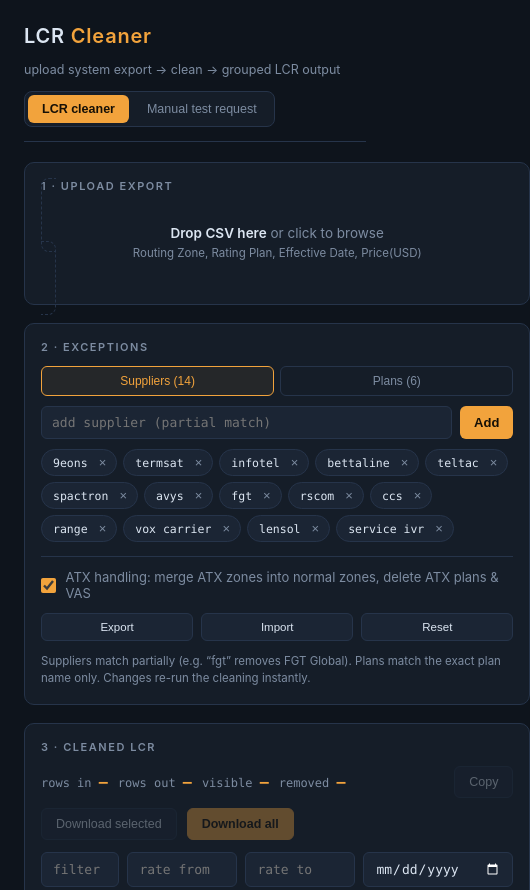
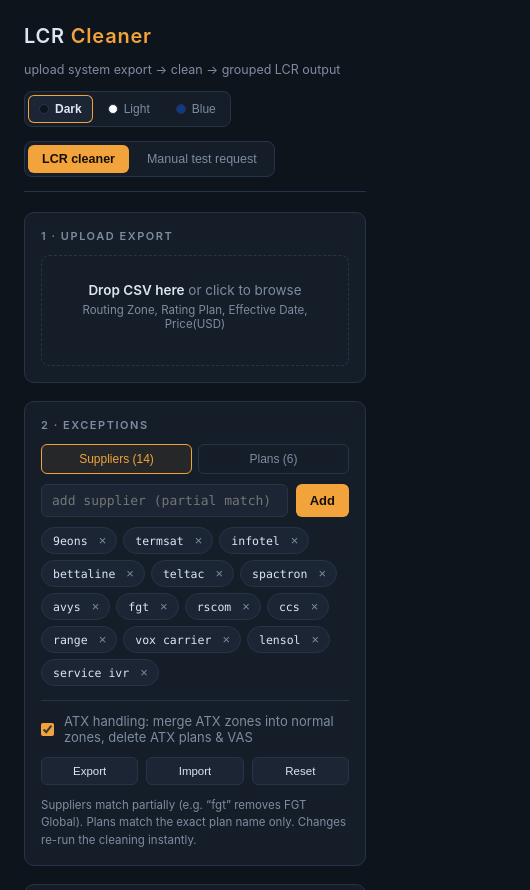
Before and after one commit to AbbassHaidar/lcrcleaner, a plain HTML site: page index.html in a window 390 px wide. Shown: the top 890 px of the page, 530 px wide, since content can reach past the window. Drawn offline with Linux system fonts and the light colour scheme.

Commit message:
Implement theme support and update styles
Added theme support with light and blue options, and updated styles for various elements.

```diff
--- a/index.html
+++ b/index.html
@@ -8,7 +8,8 @@
   :root{
     --bg:#0e141c; --panel:#151d28; --panel2:#1b2534; --line:#26344a;
     --ink:#dce6f2; --dim:#7d8ca1; --amber:#f2a33c; --amber-dim:#8a5f24;
-    --green:#4cc38a; --red:#e5646e; --mono:ui-monospace,"SF Mono","Cascadia Mono",Consolas,Menlo,monospace;
+    --green:#4cc38a; --red:#e5646e;
+    --on-accent:#161006; --tint:rgba(242,163,60,.07); --tint-soft:rgba(242,163,60,.045); --rowline:var(--rowline); --overlay:rgba(5,8,12,.7); --toast-ink:#08130d; color-scheme:dark; --mono:ui-monospace,"SF Mono","Cascadia Mono",Consolas,Menlo,monospace;
     --sans:-apple-system,"Segoe UI",Roboto,Helvetica,Arial,sans-serif;
   }
   *{box-sizing:border-box;margin:0;padding:0}
@@ -18,13 +19,16 @@
   header h1{font-size:20px;letter-spacing:.04em;font-weight:600}
   header h1 span{color:var(--amber)}
   header .sub{color:var(--dim);font-size:12.5px}
-  .grid{display:grid;grid-template-columns:340px 1fr;gap:18px}
+  .grid{display:grid;grid-template-columns:340px minmax(0,1fr);gap:18px}
+  .grid>*{min-width:0}
+  .drop{display:block}
+  .bar{row-gap:8px}
   @media(max-width:860px){.grid{grid-template-columns:1fr}}
   .panel{background:var(--panel);border:1px solid var(--line);border-radius:10px;padding:16px}
   .panel h2{font-size:11px;letter-spacing:.14em;text-transform:uppercase;color:var(--dim);margin-bottom:12px;font-weight:600}
   /* upload */
   .drop{border:1.5px dashed var(--line);border-radius:8px;padding:26px 14px;text-align:center;cursor:pointer;transition:border-color .15s, background .15s}
-  .drop:hover,.drop.over{border-color:var(--amber);background:rgba(242,163,60,.05)}
+  .drop:hover,.drop.over{border-color:var(--amber);background:var(--tint)}
   .drop p{font-size:13.5px;color:var(--dim)}
   .drop p b{color:var(--ink);font-weight:600}
   .drop .fname{margin-top:8px;font-family:var(--mono);font-size:12px;color:var(--amber)}
@@ -32,11 +36,11 @@
   /* exceptions */
   .tabs{display:flex;gap:6px;margin-bottom:10px}
   .tab{flex:1;padding:7px 4px;font-size:12px;text-align:center;border:1px solid var(--line);border-radius:6px;background:transparent;color:var(--dim);cursor:pointer}
-  .tab.on{border-color:var(--amber);color:var(--amber);background:rgba(242,163,60,.07)}
+  .tab.on{border-color:var(--amber);color:var(--amber);background:var(--tint)}
   .addrow{display:flex;gap:8px;margin-bottom:10px}
   .addrow input{flex:1;background:var(--panel2);border:1px solid var(--line);border-radius:6px;color:var(--ink);padding:8px 10px;font-size:13px;font-family:var(--mono)}
   .addrow input:focus{outline:none;border-color:var(--amber)}
-  .addrow button{background:var(--amber);color:#161006;border:none;border-radius:6px;padding:0 14px;font-weight:700;font-size:13px;cursor:pointer}
+  .addrow button{background:var(--amber);color:var(--on-accent);border:none;border-radius:6px;padding:0 14px;font-weight:700;font-size:13px;cursor:pointer}
   .addrow button:hover{filter:brightness(1.1)}
   .chips{display:flex;flex-wrap:wrap;gap:6px;max-height:260px;overflow-y:auto}
   .chip{display:inline-flex;align-items:center;gap:7px;background:var(--panel2);border:1px solid var(--line);border-radius:999px;padding:4px 6px 4px 11px;font-family:var(--mono);font-size:11.5px;color:var(--ink)}
@@ -52,14 +56,14 @@
   .spacer{flex:1}
   .btn{background:var(--panel2);border:1px solid var(--line);color:var(--ink);border-radius:6px;padding:8px 14px;font-size:12.5px;cursor:pointer}
   .btn:hover{border-color:var(--amber);color:var(--amber)}
-  .btn.primary{background:var(--amber);border-color:var(--amber);color:#161006;font-weight:700}
-  .btn.primary:hover{filter:brightness(1.1);color:#161006}
+  .btn.primary{background:var(--amber);border-color:var(--amber);color:var(--on-accent);font-weight:700}
+  .btn.primary:hover{filter:brightness(1.1);color:var(--on-accent)}
   .btn:disabled{opacity:.35;cursor:not-allowed}
   .tblwrap{overflow:auto;max-height:620px;border:1px solid var(--line);border-radius:8px}
   table{width:100%;border-collapse:collapse;font-family:var(--mono);font-size:12.5px}
   thead th{position:sticky;top:0;background:var(--panel2);color:var(--dim);text-align:left;font-size:10.5px;letter-spacing:.12em;text-transform:uppercase;padding:9px 12px;border-bottom:1px solid var(--line)}
-  tbody td{padding:7px 12px;border-bottom:1px solid rgba(38,52,74,.55);white-space:nowrap}
-  tbody tr:hover{background:rgba(242,163,60,.045)}
+  tbody td{padding:7px 12px;border-bottom:1px solid var(--rowline);white-space:nowrap}
+  tbody tr:hover{background:var(--tint-soft)}
   td.rate{color:var(--green);text-align:right}
   td.rate.blocked{color:var(--red)}
   td.zone b{color:var(--amber);font-weight:600}
@@ -68,7 +72,7 @@
   .filterrow{margin-bottom:10px}
   .filterrow input{width:100%;background:var(--panel2);border:1px solid var(--line);border-radius:6px;color:var(--ink);padding:8px 11px;font-size:13px;font-family:var(--mono)}
   .filterrow input:focus{outline:none;border-color:var(--amber)}
-  .toast{position:fixed;bottom:22px;right:22px;background:var(--green);color:#08130d;font-weight:600;font-size:13px;padding:10px 16px;border-radius:8px;opacity:0;transform:translateY(8px);transition:.25s;pointer-events:none}
+  .toast{position:fixed;bottom:22px;right:22px;background:var(--green);color:var(--toast-ink);font-weight:600;font-size:13px;padding:10px 16px;border-radius:8px;opacity:0;transform:translateY(8px);transition:.25s;pointer-events:none}
   .toast.show{opacity:1;transform:none}
   /* test request */
   .testbar{display:flex;align-items:center;gap:8px;flex-wrap:wrap;margin-bottom:10px;padding:9px 10px;background:var(--panel2);border:1px solid var(--line);border-radius:8px}
@@ -80,7 +84,7 @@
   header{align-items:center;flex-wrap:wrap}
   .views{display:flex;gap:4px;background:var(--panel);border:1px solid var(--line);border-radius:8px;padding:3px}
   .vtab{background:none;border:none;color:var(--dim);padding:7px 14px;border-radius:6px;font-size:12.5px;cursor:pointer}
-  .vtab.on{background:var(--amber);color:#161006;font-weight:700}
+  .vtab.on{background:var(--amber);color:var(--on-accent);font-weight:700}
   [hidden]{display:none!important}
   /* reference lists */
   .ref{border:1px solid var(--line);border-radius:8px;padding:12px;margin-bottom:12px;background:var(--panel2)}
@@ -90,20 +94,20 @@
   .refmeta{font-size:11.5px;color:var(--dim);margin:6px 0 10px;line-height:1.45;word-break:break-word}
   .refbtns{display:flex;gap:8px}
   .refbtns .btn{flex:1;padding:7px 4px;font-size:12px}
-  .refbtns .btn.primary{color:#161006}
+  .refbtns .btn.primary{color:var(--on-accent)}
   .ref.team{border-color:var(--amber-dim)}
   .refadd{margin-bottom:8px}
   .refadd input{font-size:12px;padding:7px 9px}
   .refadd button{padding:0 12px;font-size:12px}
   .reflist{max-height:190px;overflow-y:auto;border:1px solid var(--line);border-radius:6px;margin-bottom:8px;background:var(--bg)}
-  .reflist .ri{display:flex;align-items:center;justify-content:space-between;gap:8px;padding:5px 6px 5px 10px;font-family:var(--mono);font-size:11.5px;border-bottom:1px solid rgba(38,52,74,.55)}
+  .reflist .ri{display:flex;align-items:center;justify-content:space-between;gap:8px;padding:5px 6px 5px 10px;font-family:var(--mono);font-size:11.5px;border-bottom:1px solid var(--rowline)}
   .reflist .ri:last-child{border-bottom:none}
   .reflist .ri em{font-style:normal;font-size:10px;color:var(--amber);margin-left:6px}
   .reflist .ri button{background:none;border:none;color:var(--dim);cursor:pointer;font-size:14px;padding:0 4px}
   .reflist .ri button:hover{color:var(--red)}
   .reflist .rempty{padding:10px;font-size:12px;color:var(--dim)}
   .mantbl .cell{position:relative}
-  .mantbl .cell .save{position:absolute;right:5px;top:50%;transform:translateY(-50%);background:var(--amber);color:#161006;border:none;border-radius:4px;font-size:10.5px;font-weight:700;padding:3px 7px;cursor:pointer}
+  .mantbl .cell .save{position:absolute;right:5px;top:50%;transform:translateY(-50%);background:var(--amber);color:var(--on-accent);border:none;border-radius:4px;font-size:10.5px;font-weight:700;padding:3px 7px;cursor:pointer}
   .mantbl .cell input.unknown{padding-right:62px}
   /* manual table */
   .mantbl td{padding:5px 8px}
@@ -115,10 +119,10 @@
   .mantbl .act button:hover{color:var(--amber);border-color:var(--amber)}
   .mantbl .act button.del:hover{color:var(--red);border-color:var(--red)}
   .anichk{display:inline-flex;align-items:center;gap:5px;font-size:12.5px;color:var(--ink);padding:5px 9px;border:1px solid var(--line);border-radius:999px;cursor:pointer;user-select:none}
-  .anichk:has(input:checked){border-color:var(--amber);color:var(--amber);background:rgba(242,163,60,.07)}
+  .anichk:has(input:checked){border-color:var(--amber);color:var(--amber);background:var(--tint)}
   .anichk input{accent-color:var(--amber);cursor:pointer;margin:0}
   .testbar select:focus,.testbar input:focus{outline:none;border-color:var(--amber)}
-  .modal{position:fixed;inset:0;background:rgba(5,8,12,.7);display:none;align-items:center;justify-content:center;padding:16px;z-index:50}
+  .modal{position:fixed;inset:0;background:var(--overlay);display:none;align-items:center;justify-content:center;padding:16px;z-index:50}
   .modal.open{display:flex}
   .mbox{background:var(--panel);border:1px solid var(--line);border-radius:12px;width:100%;max-width:760px;max-height:90vh;display:flex;flex-direction:column}
   .mhead{display:flex;align-items:center;justify-content:space-between;padding:14px 16px;border-bottom:1px solid var(--line)}
@@ -133,8 +137,30 @@
   .mprev{margin:10px 16px;background:#fff;color:#222;border-radius:8px;padding:18px;overflow:auto;flex:1;font-family:Arial,Helvetica,sans-serif;font-size:14px}
   .mprev p{margin:0 0 12px}
   .mfoot{display:flex;align-items:center;gap:8px;padding:12px 16px;border-top:1px solid var(--line);flex-wrap:wrap}
+
+  /* ---- themes ---- */
+  :root[data-theme="light"]{
+    --bg:#eef1f5; --panel:#ffffff; --panel2:#f6f8fb; --line:#d5dce6;
+    --ink:#18212e; --dim:#5b687a; --amber:#c25e00; --amber-dim:#e8b47d;
+    --green:#14814a; --red:#c62f3c; --on-accent:#ffffff;
+    --tint:rgba(194,94,0,.08); --tint-soft:rgba(194,94,0,.05); --rowline:#e7ebf1;
+    --overlay:rgba(20,28,40,.45); --toast-ink:#ffffff; color-scheme:light;
+  }
+  :root[data-theme="blue"]{
+    --bg:#0a2a66; --panel:#0f3a85; --panel2:#14469c; --line:#2d5fb8;
+    --ink:#f3f7ff; --dim:#b3c6ea; --amber:#ffd23f; --amber-dim:#9c8530;
+    --green:#5fe3a1; --red:#ff8a93; --on-accent:#1a1400;
+    --tint:rgba(255,210,63,.12); --tint-soft:rgba(255,210,63,.07); --rowline:rgba(255,255,255,.09);
+    --overlay:rgba(3,12,32,.65); --toast-ink:#05210f; color-scheme:dark;
+  }
+  :root[data-theme="light"] .panel{box-shadow:0 1px 3px rgba(20,30,50,.06)}
+  .themes{display:flex;gap:4px;background:var(--panel);border:1px solid var(--line);border-radius:8px;padding:3px}
+  .themes button{background:none;border:none;color:var(--dim);padding:7px 11px;border-radius:6px;font-size:12px;cursor:pointer;display:inline-flex;align-items:center;gap:6px}
+  .themes button i{width:10px;height:10px;border-radius:50%;border:1px solid var(--line);display:inline-block}
+  .themes button.on{background:var(--panel2);color:var(--ink);font-weight:600;box-shadow:inset 0 0 0 1px var(--amber)}
 </style>
 <script src="https://cdnjs.cloudflare.com/ajax/libs/xlsx/0.18.5/xlsx.full.min.js"></script>
+<script id="themeInit">try{var t=localStorage.getItem("lcr_theme");if(t&&t!=="dark")document.documentElement.setAttribute("data-theme",t);}catch(e){}</script>
 </head>
 <body>
 <div class="wrap">
@@ -142,6 +168,11 @@
     <h1>LCR <span>Cleaner</span></h1>
     <div class="sub">upload system export &rarr; clean &rarr; grouped LCR output</div>
     <span class="spacer"></span>
+    <nav class="themes" aria-label="Theme">
+      <button data-t="dark" title="Dark theme"><i style="background:#0e141c"></i>Dark</button>
+      <button data-t="light" title="Light theme"><i style="background:#ffffff"></i>Light</button>
+      <button data-t="blue" title="Blue theme"><i style="background:#0f3a85"></i>Blue</button>
+    </nav>
     <nav class="views">
       <button class="vtab on" id="vLcr">LCR cleaner</button>
       <button class="vtab" id="vMan">Manual test request</button>
@@ -198,7 +229,7 @@
         <input id="filter" placeholder="filter results&hellip;">
         <input id="rateFrom" type="number" step="any" min="0" placeholder="rate from" title="Minimum rate">
         <input id="rateTo" type="number" step="any" min="0" placeholder="rate to" title="Maximum rate">
-        <input id="dateFrom" type="date" title="Only rates effective on/after this date" style="color-scheme:dark">
+        <input id="dateFrom" type="date" title="Only rates effective on/after this date">
       </div>
       <div id="lcrTestSlot"><div class="testbar" id="testbar">
         <span class="tlabel">Test ANI</span>
@@ -870,6 +901,14 @@ function setView(v){
   (v==="man"?$("manTestSlot"):$("lcrTestSlot")).appendChild($("testbar"));
   refreshTestBtn();
 }
+function applyTheme(t){
+  if(t==="dark") document.documentElement.removeAttribute("data-theme");
+  else document.documentElement.setAttribute("data-theme",t);
+  document.querySelectorAll(".themes button").forEach(b=>b.classList.toggle("on",b.dataset.t===t));
+  try{ localStorage.setItem("lcr_theme",t); }catch(e){}
+}
+document.querySelectorAll(".themes button").forEach(b=>b.onclick=()=>applyTheme(b.dataset.t));
+applyTheme(document.documentElement.getAttribute("data-theme")||"dark");
 $("vLcr").onclick=()=>setView("lcr");
 $("vMan").onclick=()=>setView("man");
 $("refTrunkUp").onclick=()=>$("refTrunkFile").click();
```
